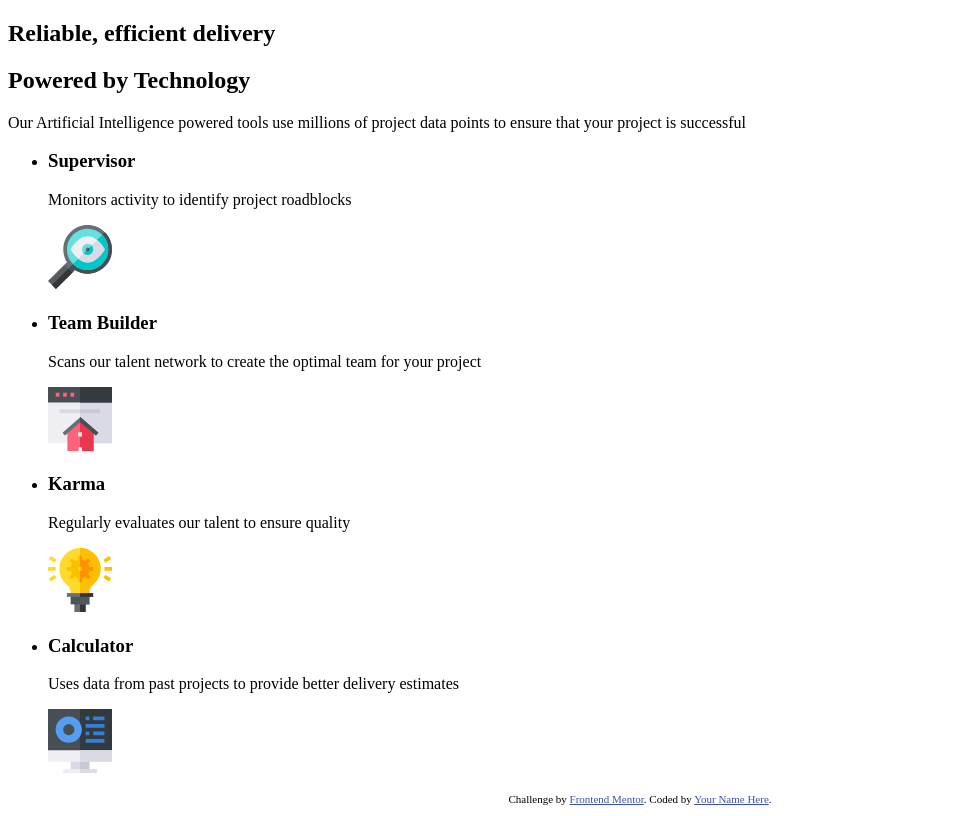
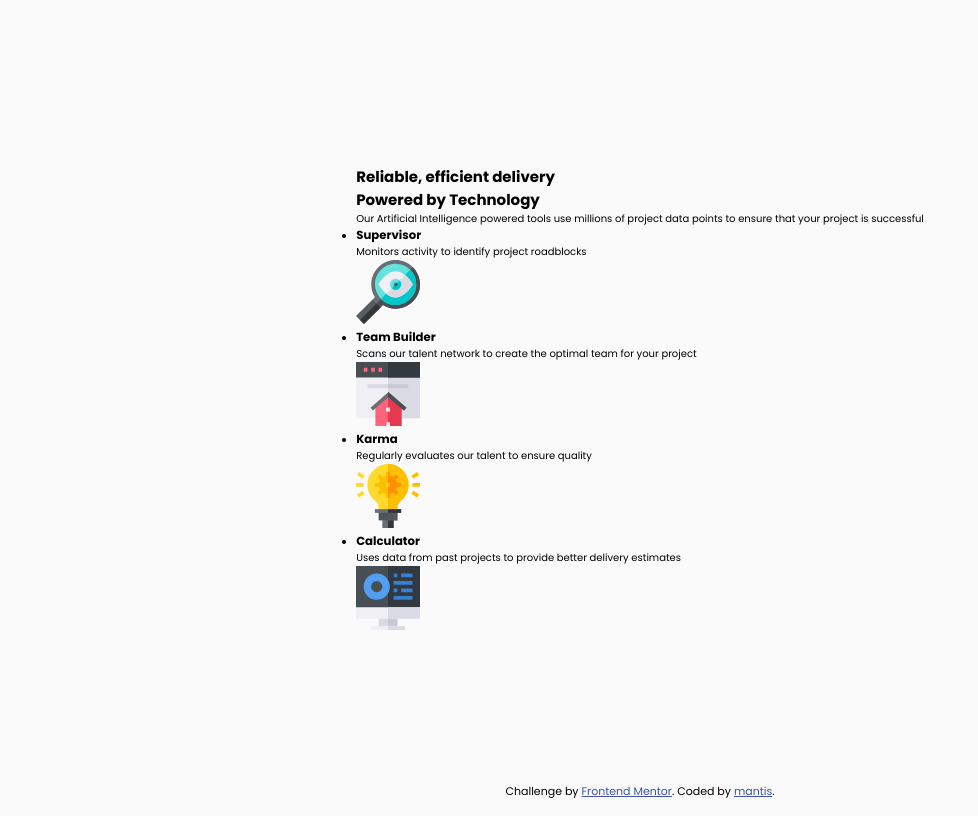
Before and after one commit to morauszkia/fm-feature-section, a plain HTML site: page index.html in a window 1280 px wide. Shown: the whole page, without its empty margins (0-978 px from the left). Drawn offline with Linux system fonts and the light colour scheme.

Commit message:
styling: basic setup

```diff
--- a/index.html
+++ b/index.html
@@ -7,28 +7,17 @@
     <!-- displays site properly based on user's device -->
 
     <link rel="icon" type="image/png" sizes="32x32" href="./images/favicon-32x32.png">
-
+    <link rel="stylesheet" href="./styles.css">
     <title>Frontend Mentor | Four card feature section</title>
-
-    <!-- Feel free to remove these styles or customise in your own stylesheet 👍 -->
-    <style>
-      .attribution {
-        font-size: 11px;
-        text-align: center;
-      }
-
-      .attribution a {
-        color: hsl(228, 45%, 44%);
-      }
-    </style>
   </head>
 
   <body>
     <main>
       <section class="intro">
-        <h1>Reliable, efficient delivery</h1>
-        <h2>Powered by Technology</h2>
-        <p class="intro--text">
+        <h1 class="intro__title">Reliable, efficient delivery<br>
+          <strong>Powered by Technology</strong>
+        </h1>
+        <p class="intro__text">
           Our Artificial Intelligence powered tools use millions of project data points
           to ensure that your project is successful
         </p>
@@ -61,7 +50,7 @@
     <footer>
       <p class="attribution">
         Challenge by <a href="https://www.frontendmentor.io?ref=challenge" target="_blank">Frontend Mentor</a>.
-        Coded by <a href="#">Your Name Here</a>.
+        Coded by <a href="https://github.com/morauszkia">mantis</a>.
       </p>
     </footer>
   </body>
--- /dev/null
+++ b/styles.css
@@ -0,0 +1,52 @@
+@import url("https://fonts.googleapis.com/css2?family=Poppins:ital,wght@0,100;0,200;0,300;0,400;0,500;0,600;0,700;0,800;0,900;1,100;1,200;1,300;1,400;1,500;1,600;1,700;1,800;1,900&display=swap");
+
+* {
+  margin: 0;
+  padding: 0;
+  box-sizing: border-box;
+}
+
+:root {
+  --color-red: hsl(0, 78%, 62%);
+  --color-cyan: hsl(180, 62%, 55%);
+  --color-orange: hsl(34, 97%, 64%);
+  --color-blue: hsl(212, 86%, 64%);
+  --color-very-dark-blue: hsl(234, 12%, 34%);
+  --color-grayish-blue: hsl(229, 6%, 66%);
+  --color-very-light-gray: hsl(0, 0%, 98%);
+  --text-intro: 1.5rem;
+  --text-feature-title: 2rem;
+  --text-feature-content: 1.3rem;
+}
+
+html {
+  font-size: 62.5%;
+}
+
+body {
+  font-family: "Poppins", sans-serif;
+
+  min-height: 100vh;
+  background-color: var(--color-very-light-gray);
+  padding: 8.5rem 3.2rem;
+
+  display: flex;
+  justify-content: center;
+  align-items: center;
+
+  position: relative;
+}
+
+footer {
+  position: absolute;
+  bottom: 0;
+}
+
+.attribution {
+  font-size: 11px;
+  text-align: center;
+}
+
+.attribution a {
+  color: hsl(228, 45%, 44%);
+}
```
